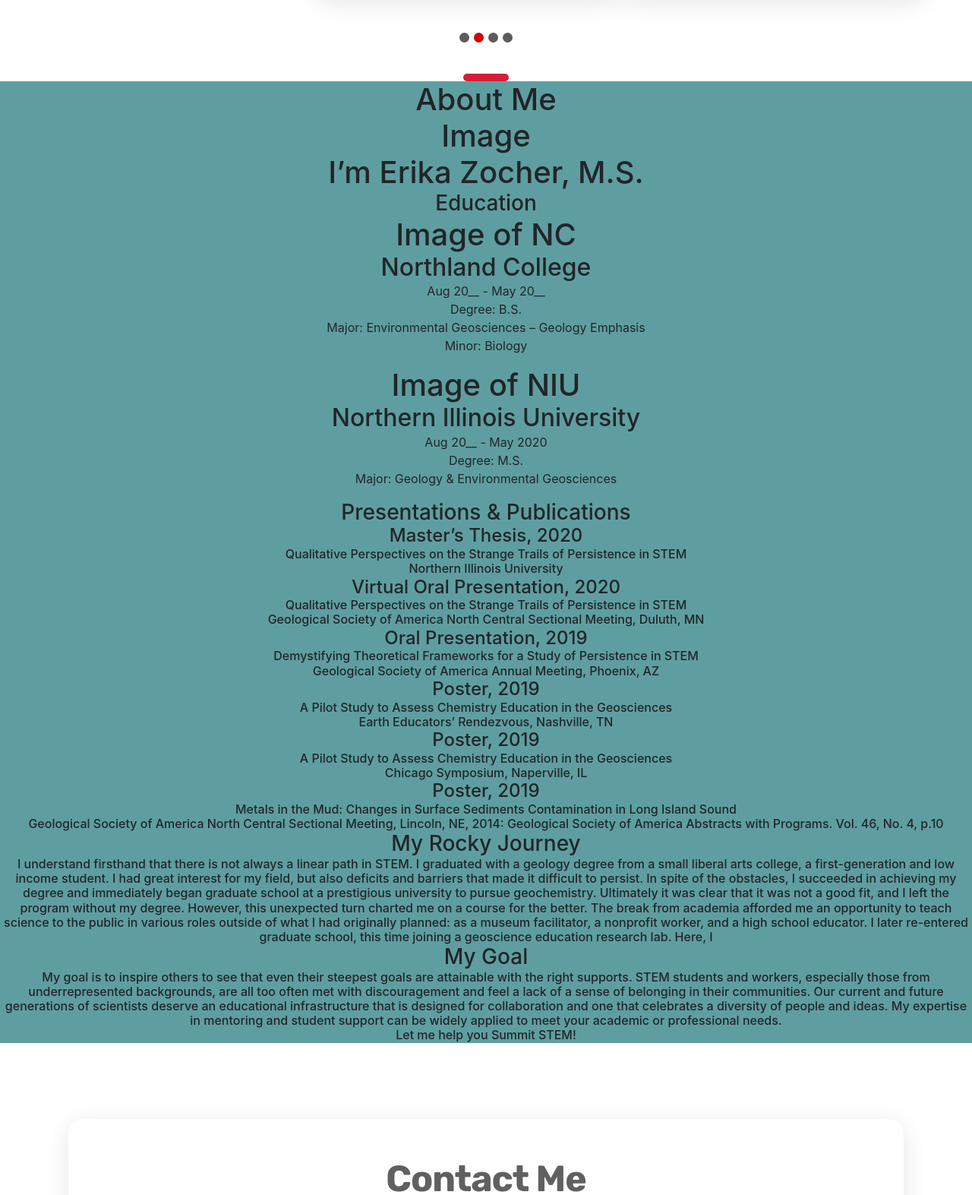
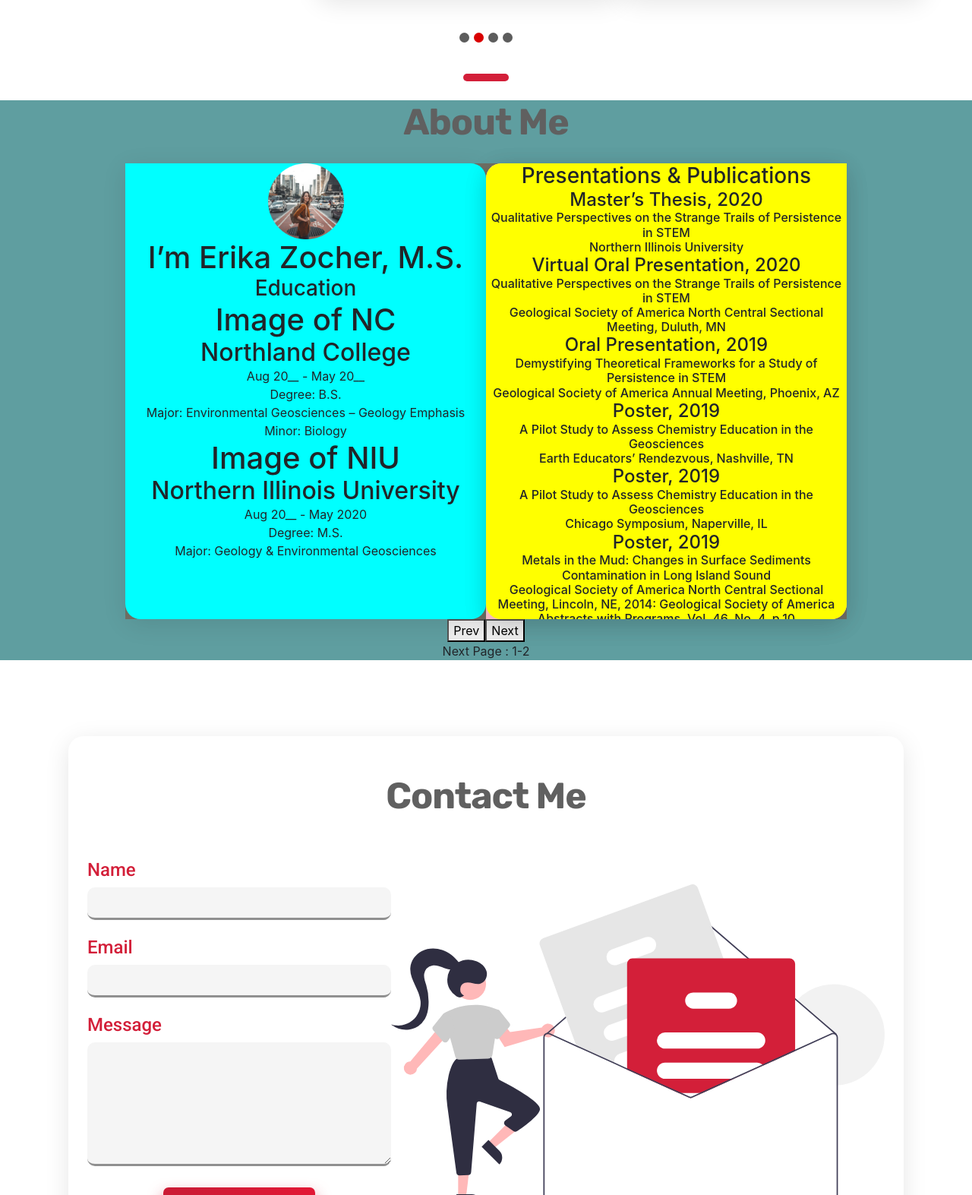
Before and after one commit to rut503/SummitStemGatsbyWebsite, a Gatsby site: page / in a window 1280 px wide. Shown: the part 2461-4034 px from the top of the page at 76% size. Built offline with nearby package versions, Linux system fonts and the light colour scheme; Gatsby itself is replaced by a stand-in of ours.

Commit message:
created a book page flip effect for about me section for screen sizes Medium and up only, Small and down still need second different effect.

```diff
--- a/src/components/aboutMe.js
+++ b/src/components/aboutMe.js
@@ -1,15 +1,19 @@
-import React from "react"
+import React, { useState } from "react"
 
 import aboutMeStyles from "./aboutMe.module.scss"
 
 const AboutMe = () => {
+
+	const [firstTwoPages, setFirstTwoPages] = useState(true)
+
 	return(
 		<div id="AboutMe" className={aboutMeStyles.container}>
 
-			<h1>About Me</h1>
+			<h1 className={aboutMeStyles.heading}>About Me</h1>
 
+			<div className={aboutMeStyles.largeBook}>
 				<div className={aboutMeStyles.page1}>
-				<h1>Image</h1>
+					<div className={aboutMeStyles.erikaDP}></div>
 					<h1>I’m Erika Zocher, M.S.</h1>
 
 					<h3>Education</h3>
@@ -32,7 +36,8 @@
 					</ul>
 				</div>
 
-			<div className={aboutMeStyles.page2}>
+				<div className={`${aboutMeStyles.page2}
+								 ${firstTwoPages ? aboutMeStyles.showPage2 : aboutMeStyles.hidePage2}`}>
 					<h3>Presentations & Publications</h3>
 
 					<h4>Master’s Thesis, 2020</h4>
@@ -61,7 +66,8 @@
 						Society of America Abstracts with Programs. Vol. 46, No. 4, p.10</h6>
 				</div>
 
-			<div className={aboutMeStyles.page3}>
+				<div className={`${aboutMeStyles.page3}
+								 ${firstTwoPages ? aboutMeStyles.hidePage3 : aboutMeStyles.showPage3}`}>
 					<h3>My Rocky Journey</h3>
 
 					<h6>
@@ -109,6 +115,10 @@
 					<h6><span>Let me help you Summit STEM!</span></h6>
 				</div>
 			</div>
+			<button onClick={() => setFirstTwoPages(true)}>Prev</button>
+			<button onClick={() => setFirstTwoPages(false)}>Next</button>
+			<p>{firstTwoPages ? "Next Page : 1-2" : "Next Page : 3-4"}</p>
+		</div>
 	)
 }
 
--- a/src/components/aboutMe.module.scss
+++ b/src/components/aboutMe.module.scss
@@ -1,7 +1,118 @@
+@import "../styles/theme.scss";
+
 .container{
 	background-color: cadetblue;
+	margin: 25px auto 75px;
+
+	@include s-and-up{
+		margin: 25px auto 100px;
+	}
+}
+
+.heading{
+	@include HeadingFonts;
+	margin: 25px;
+	flex-basis: 100%;
+}
+
+.largeBook{
+	background-color: rgb(114, 114, 103);
+	position: relative;
+	display: flex;
+	flex-wrap: wrap;
+	width: 99vw;
+	margin: auto;
+	height: 600px;
+
+	@include m-and-up {
+		width: 97vw;
+	}
+	@include l-and-up {
+		width: 950px;
+	}
+
+	perspective: 225vw;
+	perspective-origin: center;
+}
+
+.page1, .page2, .page3, .page4{
+	@include CardShadow;
+	border-radius: 10px;
+	width: 50%;
+	height: 100%;
+	// position: absolute;
+	overflow: hidden;
 }
 
 .page1{
+	border-radius: 0 20px 20px 20px;
 
+	background-color: cyan;
 }
+
+.page2{
+	border-radius: 20px 0 20px 20px;
+	position: absolute;
+	width: 50%;
+	left: 50%;
+
+	background-color: yellow;
+}
+.page3{
+	border-radius: 20px 20px 0 20px;
+	position: absolute;
+	width: 50%;
+
+	background-color: orange;
+}
+.page4{
+	border-radius: 20px 20px 20px 0;
+
+	background-color: pink;
+}
+
+.showPage2{
+	transform-origin: left;
+	transform: rotateY(0deg);
+	transition: transform 200ms;
+	transition-delay: 200ms;
+	transition-timing-function: linear;
+}
+.hidePage2{
+	transform-origin: left;
+	transform: rotateY(-90deg);
+	transition: transform 200ms;
+	transition-timing-function: linear;
+}
+
+.showPage3{
+	transform-origin: right;
+	transform: rotateY(0deg);
+	transition: transform 200ms;
+	transition-delay: 200ms;
+	transition-timing-function: linear;
+}
+.hidePage3{
+	transform-origin: right;
+	transform: rotateY(90deg);
+	transition: transform 200ms;
+	transition-timing-function: linear;
+}
+
+.erikaDP{
+	background-image: url(../../static/images/otherImages/EricaDP.png);
+	background-position: center;
+	background-repeat: no-repeat;
+	background-size: contain;
+	width: 100px;
+	height: 100px;
+	margin: auto;
+
+	// @include s-and-up{
+	// 	min-height: 100px;
+	// 	width: 350px;
+	// }
+	// @include m-and-up{
+	// 	min-height: 125px;
+	// }
+}
--- a/src/styles/global.scss
+++ b/src/styles/global.scss
@@ -20,6 +20,7 @@
 ul{
 	list-style-type: none;
 	padding: 0;
+	margin: 0;
 }
 
 h1, h2, h3, h4, h5, h6, p{
```
Also changed, not shown: static/images/otherImages/EricaDP.png (added). Lines whose indentation alone changed are shown as unchanged.
